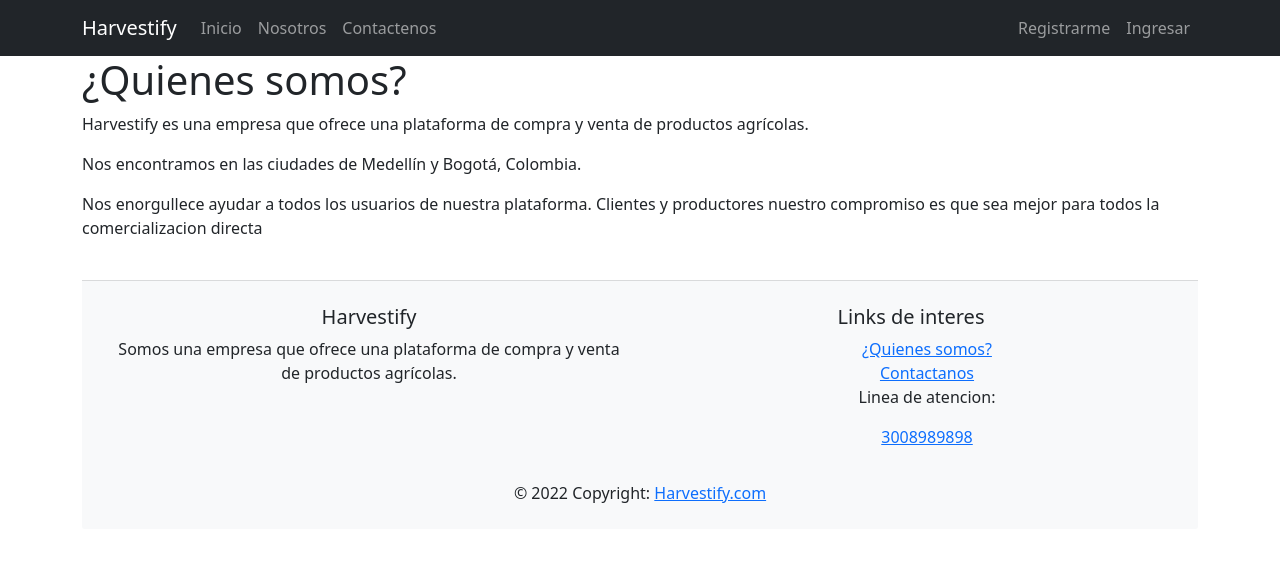
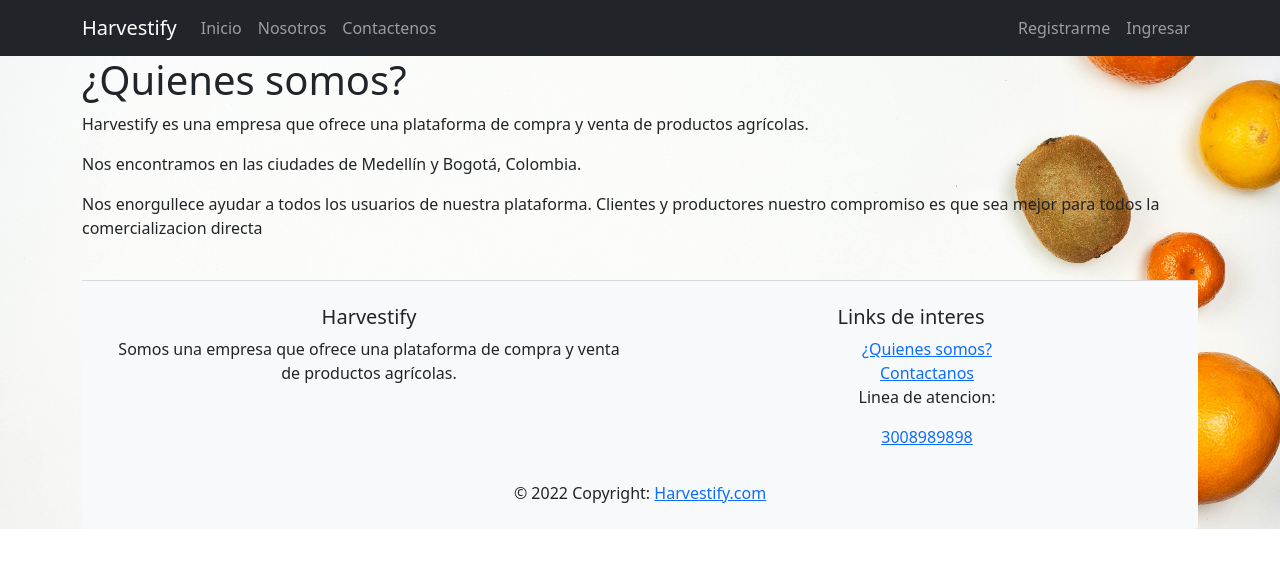
Before and after one commit to juanernestog/har-front, a React (Create React App) app: page /about in a window 1280 px wide. Shown: the top 568 px of the page. Built offline with nearby package versions, Linux system fonts and the light colour scheme.

Commit message:
Added Background

```diff
--- a/src/App.js
+++ b/src/App.js
@@ -2,6 +2,7 @@ import React, { useEffect } from 'react';
 import { Col, Container, Row, Spinner } from 'react-bootstrap';
 import { Routes, Route } from 'react-router-dom';
 
+import './App.scss';
 import Header from './components/Header';
 import Footer from './components/Footer';
 import { UserProvider } from './containers/UserContext';
@@ -46,6 +47,7 @@ export default function App() {
   }, []);
 
   return (
+    <div className="App">
       <UserProvider>
         <CartProvider>
           {!invalidPage && <Header />}
@@ -56,7 +58,7 @@ export default function App() {
                   fallback={
                     <div>
                       <Spinner animation="border" role="status">
-                      <span className="visually-hidden">Loading...</span>
+                        <span className="visually-hidden">Cargando...</span>
                       </Spinner>
                     </div>
                   }
@@ -71,8 +73,14 @@ export default function App() {
                     />
                     <Route path="/login" element={<LogIn />} />
                     <Route path="/login/clients" element={<LogInClients />} />
-                  <Route path="/login/producers" element={<LogInProducers />} />
-                  <Route path="/producers/:id" element={<ProducerProfile />} />
+                    <Route
+                      path="/login/producers"
+                      element={<LogInProducers />}
+                    />
+                    <Route
+                      path="/producers/:id"
+                      element={<ProducerProfile />}
+                    />
                     <Route
                       path="/producers/profile/:id"
                       element={<EditProfileProducer />}
@@ -90,5 +98,6 @@ export default function App() {
           </Container>
         </CartProvider>
       </UserProvider>
+    </div>
   );
 }
--- /dev/null
+++ b/src/App.scss
@@ -0,0 +1,4 @@
+.App {
+  background-image: url("./Background.jpg");
+  background-size: cover;
+}
```
Also changed, not shown: src/Background.jpg (added). Lines whose indentation alone changed are shown as unchanged.
